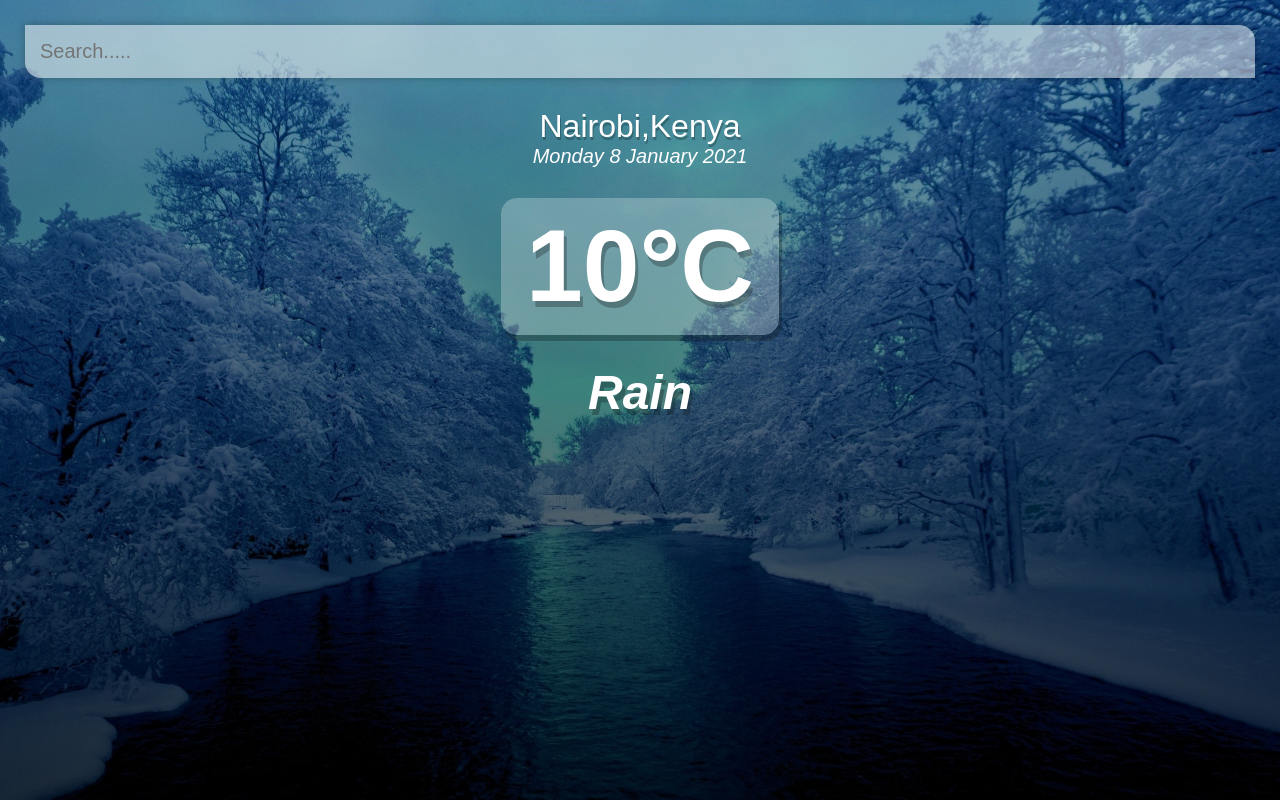
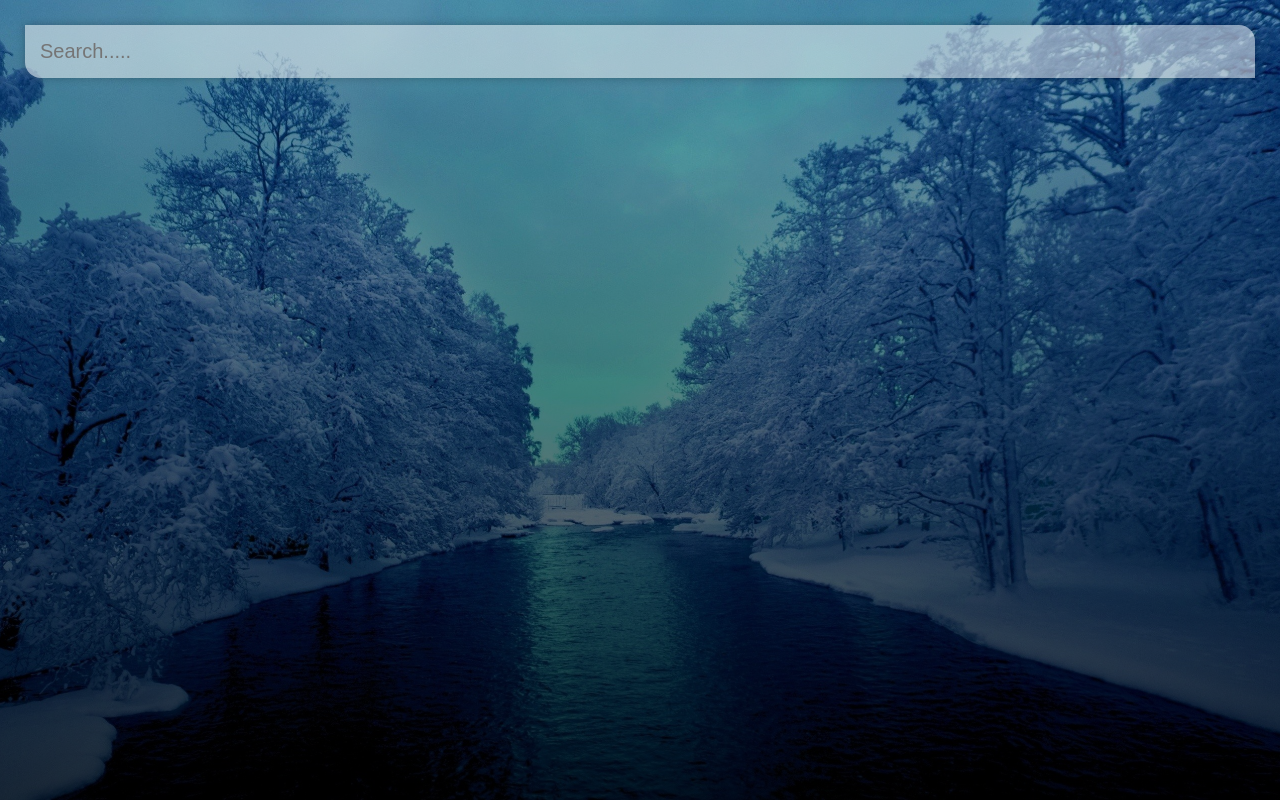
Before and after one commit to andwati/weather-app, a Vue app: page / in a window 1280 px wide. Built offline with nearby package versions, Linux system fonts and the light colour scheme.

Commit message:
completed app logic

```diff
--- a/src/App.vue
+++ b/src/App.vue
@@ -1,5 +1,5 @@
 <template>
-  <div id="app">
+  <div id="app" :class="typeof weather.main != 'undefined' && weather.main.temp > 16 ? 'warm' : '' ">
     <main>
       <div class="search-box">
         <input
@@ -11,14 +11,14 @@
         />
 
       </div>
-      <div class="weather-wrap">
+      <div class="weather-wrap" v-if="typeof weather.main != 'undefined'">
         <div class="location-box">
-          <div class="location">Nairobi,Kenya</div>
-          <div class="date">Monday 8 January 2021</div>
+          <div class="location">{{ weather.name }}, {{ weather.sys.country }}</div>
+          <div class="date">{{ dateBuilder()}}</div>
         </div>
         <div class="weather-box">
-          <div class="temp">10°C</div>
-          <div class="weather">Rain</div>
+          <div class="temp">{{ Math.round(weather.main.temp)}}°C</div>
+          <div class="weather">{{ weather.weather[0].main }}</div>
         </div>
       </div>
     </main>
@@ -34,7 +34,7 @@ export default {
   data(){
     return{
       api_key:'1daa066a49777344fecba1fa8101f41f',
-      url_base: 'https://api.openweathermap.org/data/2.5',
+      url_base: 'https://api.openweathermap.org/data/2.5/',
       query: '',
       weather:{}
     }
@@ -42,7 +42,7 @@ export default {
   methods:{
     fetchWeather (e){
       if(e.key == "Enter"){
-        fetch(`${this.api_base}weather?q=${this.query}&units=metric&APPID=${this.api_key}`)
+        fetch(`${this.url_base}weather?q=${this.query}&units=metric&APPID=${this.api_key}`)
         .then(res => {
            return res.json();
         }).then(this.setResults);
@@ -50,7 +50,21 @@ export default {
     },
     setResults(results){
       this.weather = results;
+    },
+    dateBuilder(){
+      let d = new Date();
+      let months = ["January","February","March","April","May","June","July","August","September","October","November","December"]
+      let days =["Sunday","monday","Tuesday","Wednesday","Thursday","Friday","Saturday","Sunday"]
+
+      let day = days[d.getDay()];
+      let date = d.getDate();
+      let month=months[d.getMonth()];
+      let year = d.getFullYear();
+
+
+      return `${day} ${date} ${month} ${year}`;
     }
+
 
   }
 
@@ -75,6 +89,9 @@ body{
   transition: 0.4s;
 }
 
+#app.warm{
+  background-image: url('./assets/warm-bg.jpg');
+}
 
 main{
   min-height: 100vh;
```
Also changed, not shown: src/assets/warm-bg.jpg (renamed from src/assets/warm-bg.jpg.jpg).
